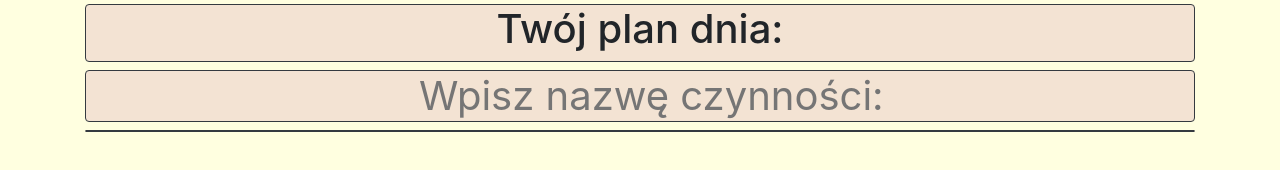
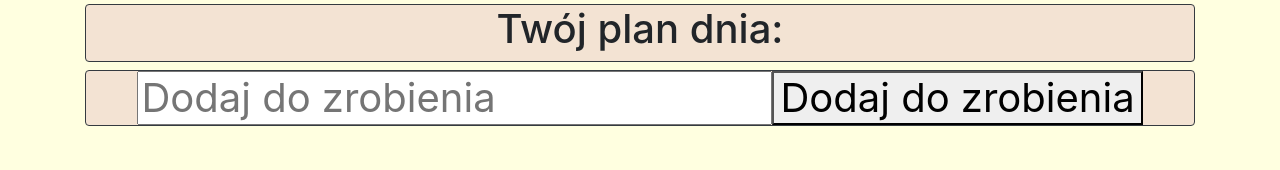
Before and after one commit to JacekKomar/toolbox, a React (Create React App) app: page /#/dayplan in a window 1280 px wide. Shown: the part 612-782 px from the top of the page. Built offline with nearby package versions, Linux system fonts and the light colour scheme.

Commit message:
Edited DayPlanForm component

```diff
--- a/src/components/dayPlan/DayPlan.js
+++ b/src/components/dayPlan/DayPlan.js
@@ -1,25 +1,18 @@
 import React from "react";
 import "../../css/dayPlan.scss";
-// to jest komponent funkcyjny, czyli że zamiast nazwy klasy robimy funkcję
+import DayPlanForm from "./DayPlanForm";
+
 export default function DayPlan() {
-  const [mojText, ustawText] = React.useState(""); // to jest Hook useState
-  console.log(mojText);
   return (
     <div className="container">
       <div className="dayPlanTable rounded border border-dark text-center">
         <h1>Twój plan dnia:</h1>
       </div>
       <h1>
-        <input
-          type="text"
-          onChange={(event) => ustawText(event.target.value)}
-          className="dayPlanTable rounded border border-dark text-center mt-2 col-12"
-          placeholder="  Wpisz nazwę czynności:"
-        ></input>
+        <div className="dayPlanTable rounded border border-dark text-center mt-2 col-12">
+          <DayPlanForm />
+        </div>
       </h1>
-      <div className="dayPlanTable rounded border border-dark mt-2 text-center">
-        <div>{mojText}</div>
-      </div>
     </div>
   );
 }
--- a/src/components/dayPlan/DayPlanForm.js
+++ b/src/components/dayPlan/DayPlanForm.js
@@ -1,16 +1,32 @@
 import React, { useState } from "react";
 
-function TodoForm() {
+function TodoForm(props) {
   const [input, setInput] = useState("");
 
+  const handleChange = (e) => {
+    setInput(e.target.value);
+  };
+
+  const handleSubmit = (e) => {
+    e.preventDefault();
+
+    // props.onSubmit({
+    //   id: Math.floor(Math.random() * 10000),
+    //   text: input,
+    // });
+
+    setInput("");
+  };
+
   return (
-    <form className="todo-form">
+    <form className="todo-form" onSubmit={handleSubmit}>
       <input
         type="text"
         placeholder="Dodaj do zrobienia"
         value={input}
         name="text"
         className="todo-input"
+        onChange={handleChange}
       ></input>
 
       <button className="todo-button">Dodaj do zrobienia</button>
```
